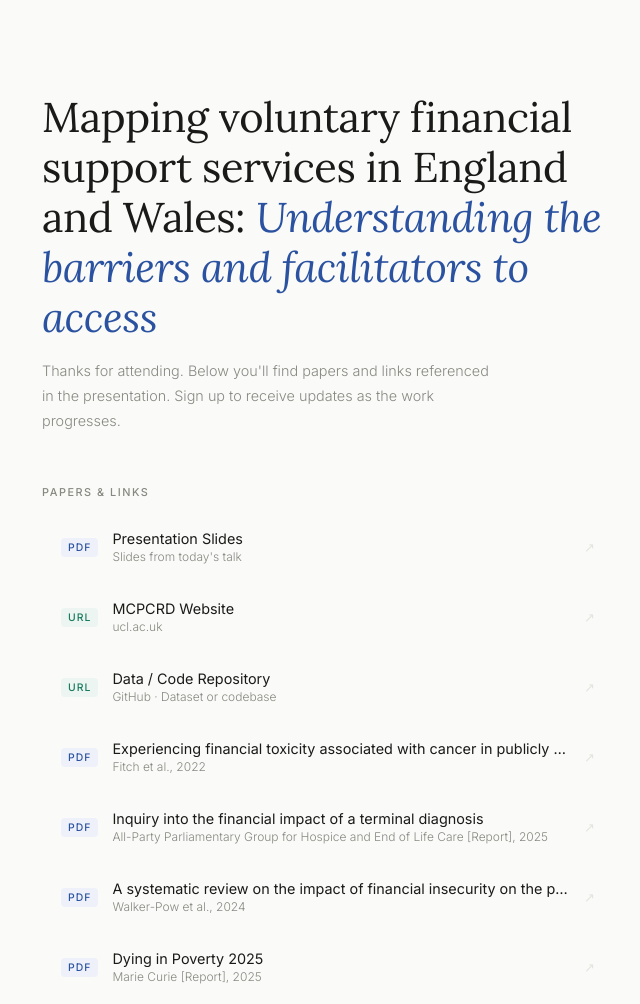
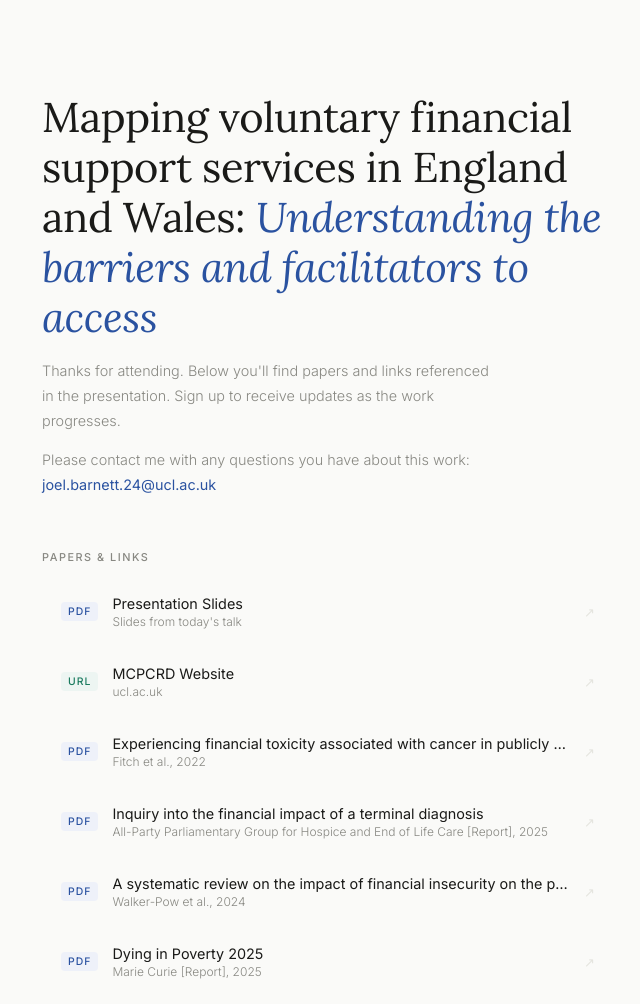
Before and after one commit to Joelfbarnett/Financial-Insecurity-dashboard, a plain HTML site: page index.html in a window 1280 px wide. Shown: the top 1004 px of the page, without its empty margins (312-952 px from the left). Drawn offline with Linux system fonts and the light colour scheme.

Commit message:
Update index.html

```diff
--- a/index.html
+++ b/index.html
@@ -271,6 +271,9 @@
     <p class="subtitle">
       Thanks for attending. Below you'll find papers and links referenced in the presentation. Sign up to receive updates as the work progresses.
     </p>
+    <p class="subtitle" style="margin-top:14px;">
+      Please contact me with any questions you have about this work: <a href="mailto:joel.barnett.24@ucl.ac.uk" style="color:var(--accent);text-decoration:none;font-weight:400;">joel.barnett.24@ucl.ac.uk</a>
+    </p>
   </header>
 
   <!-- RESOURCES -->
@@ -280,7 +283,7 @@
 
       <!-- ✏️ EDIT each card: set href, title, and meta -->
 
-      <a class="resource-card" href="YOUR_PDF_LINK_2" target="_blank" rel="noopener">
+      <a class="resource-card" href="EAPC presentation draft_v3.pdf" target="_blank" rel="noopener">
         <span class="resource-type">PDF</span>
         <div class="resource-info">
           <div class="resource-title">Presentation Slides</div>
@@ -294,15 +297,6 @@
         <div class="resource-info">
           <div class="resource-title">MCPCRD Website</div>
           <div class="resource-meta">ucl.ac.uk</div>
-        </div>
-        <span class="resource-arrow">&#x2197;</span>
-      </a>
-
-      <a class="resource-card" href="YOUR_URL_2" target="_blank" rel="noopener">
-        <span class="resource-type url">URL</span>
-        <div class="resource-info">
-          <div class="resource-title">Data / Code Repository</div>
-          <div class="resource-meta">GitHub &middot; Dataset or codebase</div>
         </div>
         <span class="resource-arrow">&#x2197;</span>
       </a>
```
